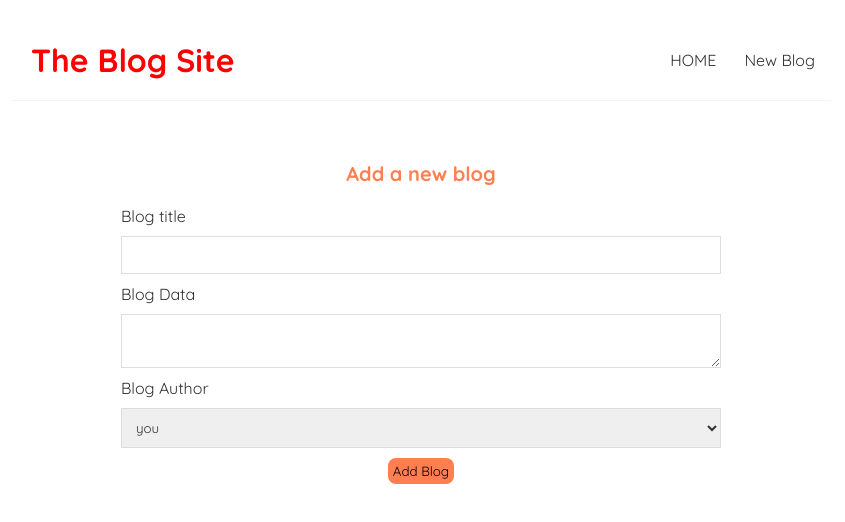
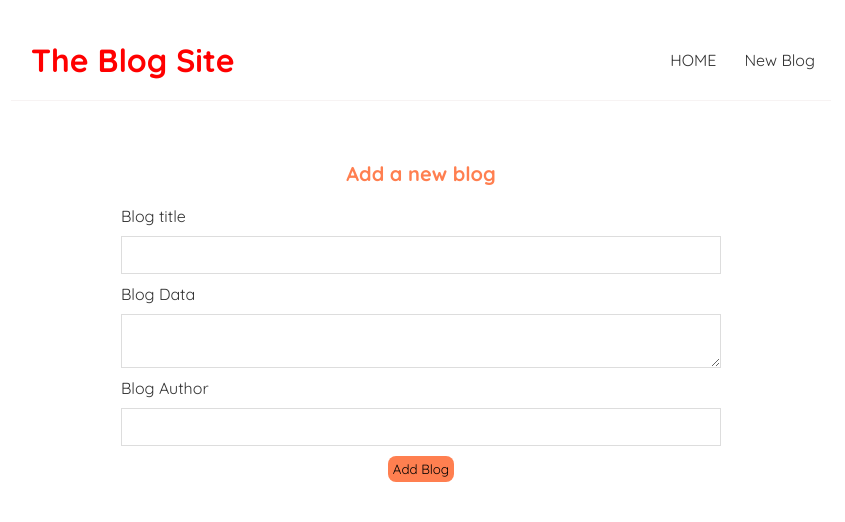
Before and after one commit to lohithbabloo/Blog-Site, a React (Create React App) app: page /Create in a window 1280 px wide. Shown: the top 522 px of the page, without its empty margins (219-1064 px from the left). Built offline with nearby package versions, Linux system fonts and the light colour scheme.

Commit message:
completed

```diff
--- a/src/Create.js
+++ b/src/Create.js
@@ -5,7 +5,7 @@ import {   useNavigate } from 'react-router-dom'
 const Create = () => {
     const [title,setTitle] = useState('')
     const [body,setbody] = useState('')
-    const [author,setauthor] = useState('you')
+    const [author,setauthor] = useState('')
     const [isloading,setisloading] = useState(false)
     const history = useNavigate()
     const handleSubmit = (e)=>
@@ -42,13 +42,13 @@ const Create = () => {
                 onChange={(e)=>setbody(e.target.value)}
                 ></textarea>
                 <label >Blog Author</label>
-                <select
+                <input
+                type="text"
+                required
                 value={author}
                 onChange={(e)=>setauthor(e.target.value)}
                 >
-                    <option value="you">you</option>
-                    <option value="me">me</option>
-                </select>
+                </input>
                 {!isloading && <button>Add Blog</button>}
                 {isloading && <button>Adding your Blog....</button>}
             </form>
```
